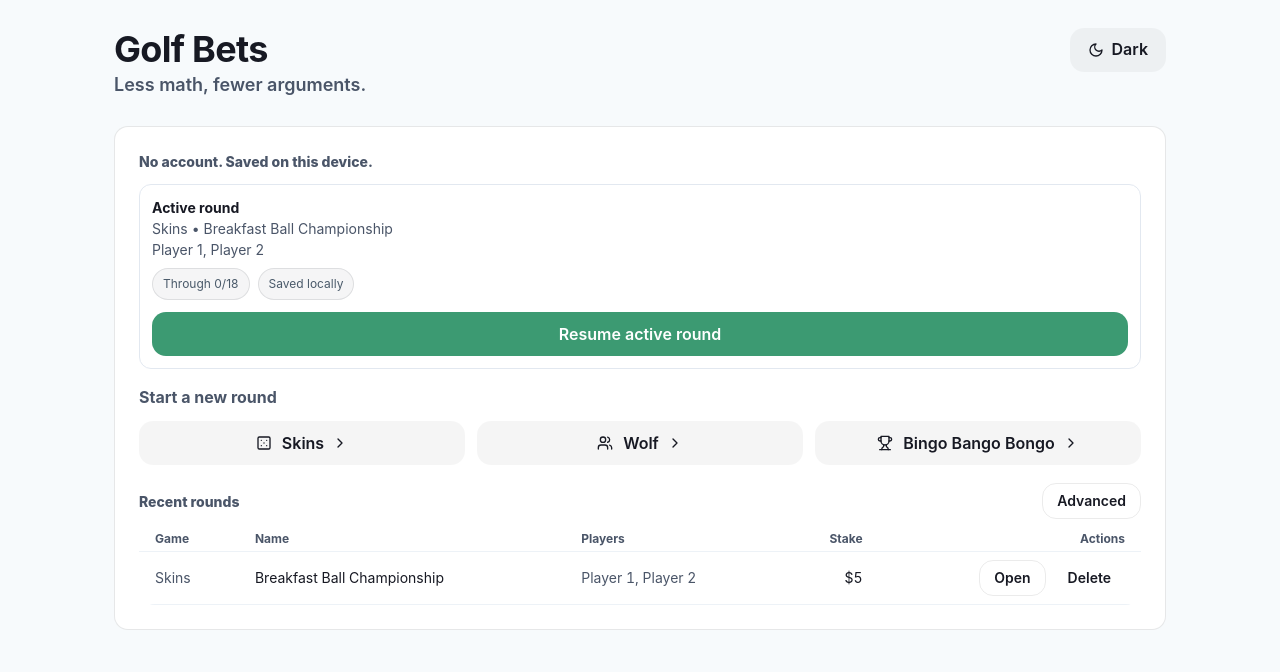
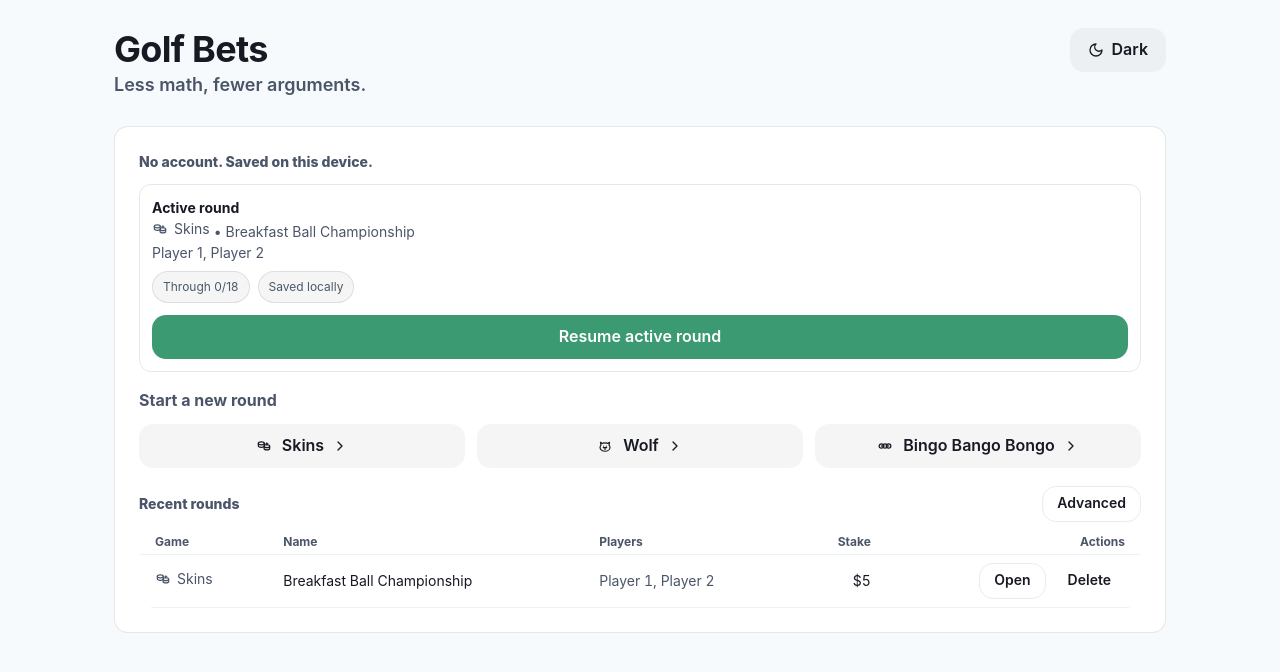
Before and after one commit to shawncheatham/golfbets, a React app in the folder app/: page / in a window 1280 px wide. Shown: the top 672 px of the page. Built offline with nearby package versions, Linux system fonts and the light colour scheme; the HTML template or start-up script is replaced by a standard one.

Commit message:
Game identity: add meaningful badges for skins, wolf, and bbb

```diff
--- a/app/src/App.tsx
+++ b/app/src/App.tsx
@@ -1,4 +1,4 @@
-import { useEffect, useMemo, useRef, useState } from 'react'
+import { type ComponentType, useEffect, useMemo, useRef, useState } from 'react'
 import {
   Box,
   Button,
@@ -30,7 +30,7 @@ import {
   Th,
   Td,
 } from '@chakra-ui/react'
-import { BookOpen, ChevronRight, Dice5, Moon, RotateCw, Sun, Trophy, Users } from 'lucide-react'
+import { BookOpen, ChevronRight, Moon, RotateCw, Sun } from 'lucide-react'
 
 type Theme = 'dark' | 'light'
 import './App.css'
@@ -43,21 +43,28 @@ import { computeWolfSettlement } from './logic/wolfSettlement'
 import { computeBBBSettlement } from './logic/bbbSettlement'
 import { deleteRound, loadRounds, saveRounds, upsertRound } from './storage'
 import { TRACK_EVENTS, exportTrackedEvents, track } from './logic/track'
+import { BBBBadge, SkinsBadge, WolfBadge } from './assets/gameBadges'
 
 type Screen = 'game' | 'setup' | 'holes' | 'quick' | 'settlement'
 
 type GameMeta = {
   label: string
   short: string
-  Icon: typeof Sun
+  Icon: ComponentType
   rules: string[]
+}
+
+const GAME_BADGE_ICON: Record<GameType, ComponentType> = {
+  skins: SkinsBadge,
+  wolf: WolfBadge,
+  bbb: BBBBadge,
 }
 
 const GAME_META: Record<GameType, GameMeta> = {
   skins: {
     label: 'Skins',
     short: 'Skins',
-    Icon: Dice5,
+    Icon: GAME_BADGE_ICON.skins,
     rules: [
       'Each hole is worth 1 skin (+ carries).',
       'Lowest score wins the skin. Ties carry to the next hole.',
@@ -67,7 +74,7 @@ const GAME_META: Record<GameType, GameMeta> = {
   wolf: {
     label: 'Wolf',
     short: 'Wolf',
-    Icon: Users,
+    Icon: GAME_BADGE_ICON.wolf,
     rules: [
       'Wolf rotates each hole. Choose partner (or Lone).',
       'Best-ball teams compete each hole for points.',
@@ -77,7 +84,7 @@ const GAME_META: Record<GameType, GameMeta> = {
   bbb: {
     label: 'Bingo Bango Bongo',
     short: 'BBB',
-    Icon: Trophy,
+    Icon: GAME_BADGE_ICON.bbb,
     rules: [
       'Each hole has 3 awards: Bingo (first on green), Bango (closest), Bongo (first in).',
       'Award-entry only (no strokes). 1 point per award won.',
@@ -1059,7 +1066,11 @@ export default function App() {
                   Active round
                 </Text>
                 <Text fontSize="sm" color={theme === 'dark' ? 'gray.300' : 'gray.600'}>
-                  {GAME_META[activeSavedRound.game].label} • {activeSavedRound.name || GAME_META[activeSavedRound.game].short}
+                  <span style={{ display: 'inline-flex', alignItems: 'center', gap: 6 }}>
+                    <Icon as={GAME_META[activeSavedRound.game].Icon as ComponentType} boxSize={4} aria-hidden="true" />
+                    {GAME_META[activeSavedRound.game].label}
+                  </span>{' '}
+                  • {activeSavedRound.name || GAME_META[activeSavedRound.game].short}
                 </Text>
                 <Text fontSize="sm" color={theme === 'dark' ? 'gray.300' : 'gray.600'} mb={2}>
                   {activeSavedRound.players.map((p) => p.name).join(', ')}
@@ -1186,7 +1197,10 @@ export default function App() {
                     <Box key={r.id} borderWidth="1px" borderRadius="12px" p={3}>
                       <Text fontWeight={700}>{label}</Text>
                       <Text fontSize="sm" color={theme === 'dark' ? 'gray.300' : 'gray.600'}>
-                        {r.game === 'wolf' ? 'Wolf' : r.game === 'bbb' ? 'BBB' : 'Skins'}
+                        <span style={{ display: 'inline-flex', alignItems: 'center', gap: 6 }}>
+                          <Icon as={GAME_BADGE_ICON[r.game] as ComponentType} boxSize={4} aria-hidden="true" />
+                          {r.game === 'wolf' ? 'Wolf' : r.game === 'bbb' ? 'BBB' : 'Skins'}
+                        </span>
                       </Text>
                       <Text fontSize="sm" color={theme === 'dark' ? 'gray.300' : 'gray.600'}>
                         {r.players.map((p) => p.name).join(', ')}
@@ -1244,7 +1258,10 @@ export default function App() {
                       <Tr key={r.id}>
                         <Td>
                           <Text fontSize="sm" color={theme === 'dark' ? 'gray.300' : 'gray.600'}>
-                            {r.game === 'wolf' ? 'Wolf' : r.game === 'bbb' ? 'BBB' : 'Skins'}
+                            <span style={{ display: 'inline-flex', alignItems: 'center', gap: 6 }}>
+                              <Icon as={GAME_BADGE_ICON[r.game] as ComponentType} boxSize={4} aria-hidden="true" />
+                              {r.game === 'wolf' ? 'Wolf' : r.game === 'bbb' ? 'BBB' : 'Skins'}
+                            </span>
                           </Text>
                         </Td>
                         <Td>{r.name || (r.game === 'wolf' ? 'Wolf' : r.game === 'bbb' ? 'BBB' : 'Skins')}</Td>
@@ -1961,6 +1978,7 @@ export default function App() {
                     </HStack>
                   </Box>
                   <HStack spacing={3} align="center" flexWrap="wrap">
+                    <Icon as={GAME_META[round.game].Icon as ComponentType} boxSize={5} aria-hidden="true" />
                     <Text fontWeight={800} fontSize="lg">
                       {round.name || GAME_META[round.game].short}
                     </Text>
--- /dev/null
+++ b/app/src/assets/gameBadges.tsx
@@ -0,0 +1,45 @@
+import type { SVGProps } from 'react'
+
+const common = {
+  fill: 'none',
+  stroke: 'currentColor',
+  strokeWidth: 1.8,
+  strokeLinecap: 'round' as const,
+  strokeLinejoin: 'round' as const,
+}
+
+export const SkinsBadge = (props: SVGProps<SVGSVGElement>) => (
+  <svg viewBox="0 0 24 24" {...props}>
+    <ellipse cx="8" cy="8" rx="4.5" ry="2.2" {...common} />
+    <path d="M3.5 8v3.8c0 1.2 2 2.2 4.5 2.2s4.5-1 4.5-2.2V8" {...common} />
+    <ellipse cx="16.3" cy="12.2" rx="4.2" ry="2.1" {...common} />
+    <path d="M12.1 12.2v3.4c0 1.2 1.8 2.1 4.2 2.1s4.2-.9 4.2-2.1v-3.4" {...common} />
+    <path d="M16.3 7.4v3.1M14.7 8.9h3.2" {...common} />
+  </svg>
+)
+
+export const WolfBadge = (props: SVGProps<SVGSVGElement>) => (
+  <svg viewBox="0 0 24 24" {...props}>
+    <path d="M5.2 6.5 8 8.2l2.3-1.1L12 8l1.7-.9L16 8.2l2.8-1.7-.8 4.1c.9.9 1.4 2.1 1.4 3.5 0 3.2-3.2 5.8-7.4 5.8s-7.4-2.6-7.4-5.8c0-1.4.5-2.6 1.4-3.5Z" {...common} />
+    <path d="M9.4 14.4h5.2M12 14.4v2.8" {...common} />
+    <circle cx="10" cy="12.2" r=".8" fill="currentColor" />
+    <circle cx="14" cy="12.2" r=".8" fill="currentColor" />
+  </svg>
+)
+
+export const BBBBadge = (props: SVGProps<SVGSVGElement>) => (
+  <svg viewBox="0 0 24 24" {...props}>
+    <circle cx="6.5" cy="12" r="3.3" {...common} />
+    <circle cx="12" cy="12" r="3.3" {...common} />
+    <circle cx="17.5" cy="12" r="3.3" {...common} />
+    <text x="6.5" y="13.2" textAnchor="middle" fontSize="3.1" fill="currentColor" fontWeight="700">
+      B
+    </text>
+    <text x="12" y="13.2" textAnchor="middle" fontSize="3.1" fill="currentColor" fontWeight="700">
+      B
+    </text>
+    <text x="17.5" y="13.2" textAnchor="middle" fontSize="3.1" fill="currentColor" fontWeight="700">
+      B
+    </text>
+  </svg>
+)
```
